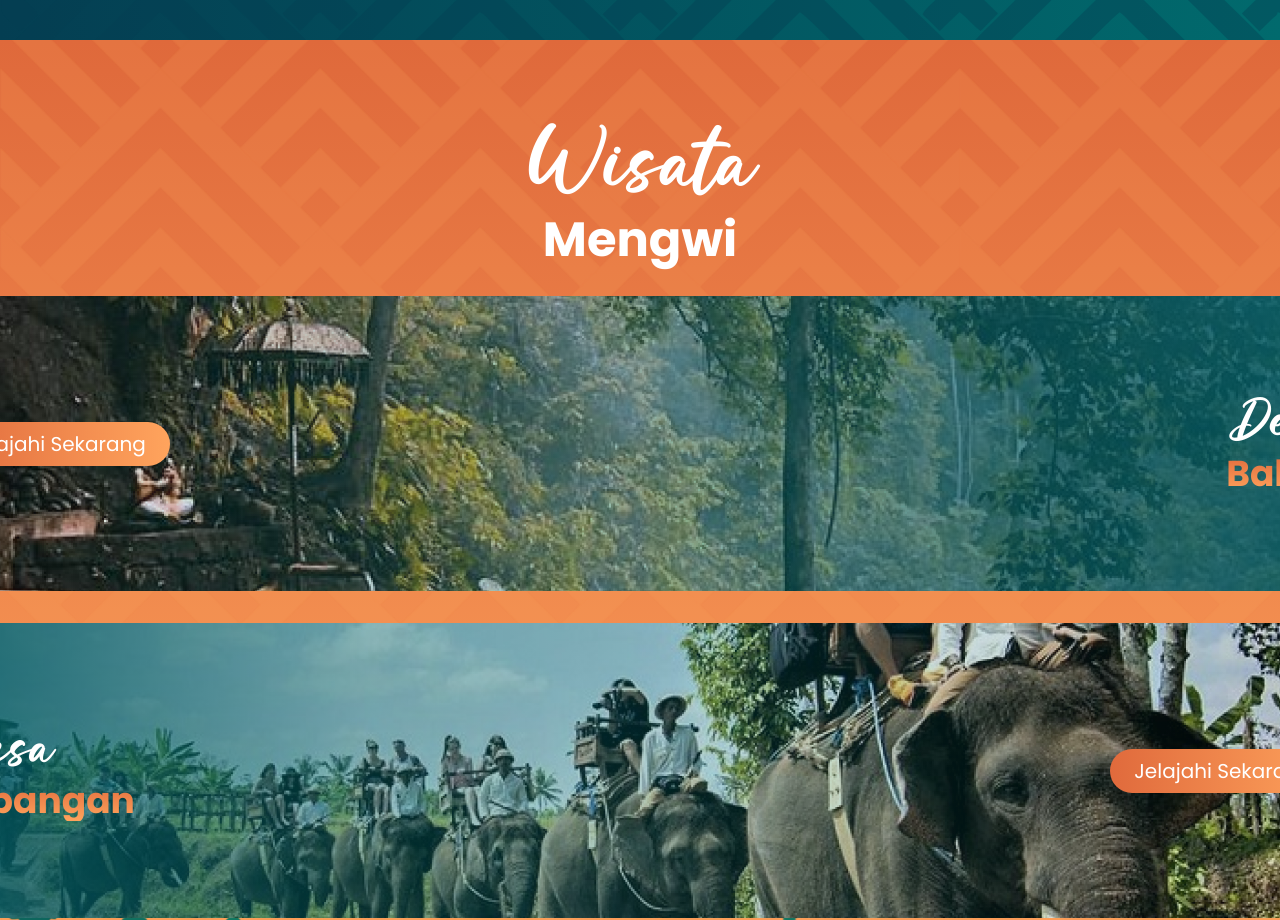
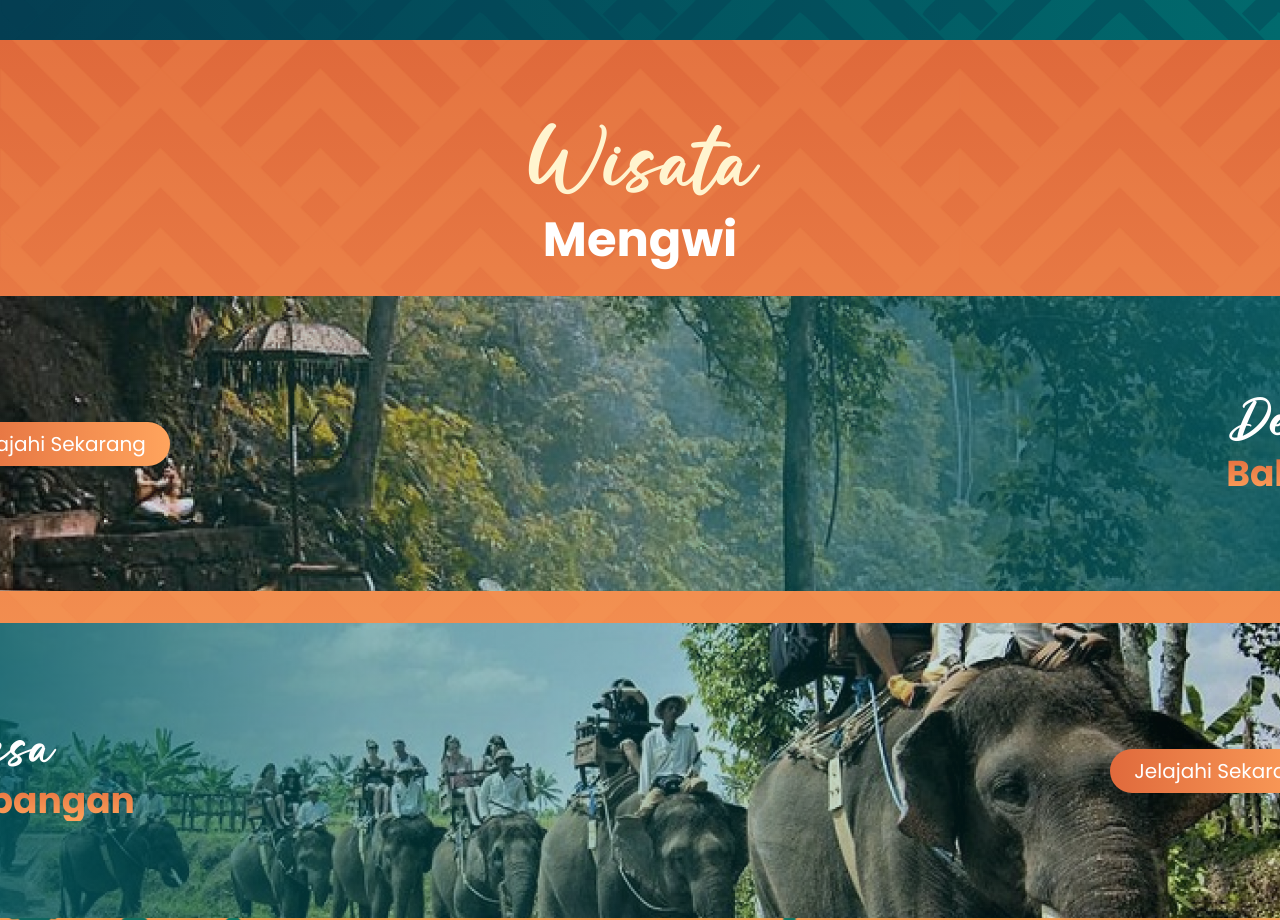
Before and after one commit to KKN-PPM-Gantari-Mengwi/KKN-PPM-2023-web, a Next.js app: page /wisata-mengwi in a window 1280 px wide. Shown: the part 1560-2480 px from the top of the page. Built offline with nearby package versions, Linux system fonts and the light colour scheme.

Commit message:
fix(page-wisata-mengwi): fix heading color

```diff
--- a/src/pages/wisata-mengwi/index.js
+++ b/src/pages/wisata-mengwi/index.js
@@ -199,7 +199,7 @@ function Wisata_Mengwi() {
             <div className="mx-auto">
               <h1
                 data-aos="fade-up"
-                className="flex justify-center md:text-8xl text-6xl text-white font-Natural"
+                className="flex justify-center md:text-8xl text-6xl text-w-yellow font-Natural"
               >
                 Wisata
               </h1>
```
